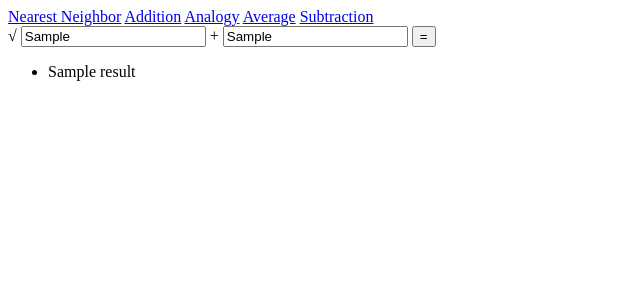
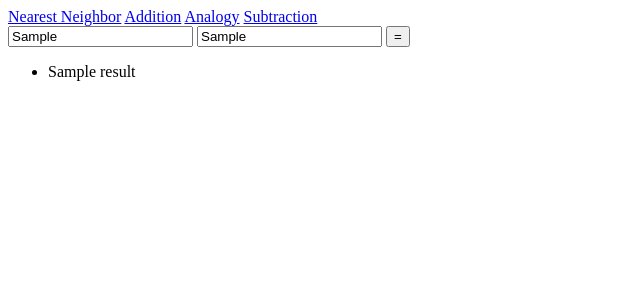
Before and after one commit to ryanhinkel/thesaurus, a Python web app: template thesaurus/templates/average.html in a window 1280 px wide. Shown: the top 300 px of the page, without its empty margins (0-640 px from the left). Run offline with Jinja, Linux system fonts and the light colour scheme; the template is opened without the code that fills it: most values are stand-ins (such as "Sample title", 1, 10 or a date in 2020).

```diff
--- a/thesaurus/templates/average.html
+++ b/thesaurus/templates/average.html
@@ -3,9 +3,7 @@
 {% block content %}
 
 <form method='GET'>
-  <span>&#8730;</span>
   <input value='{{ a }}' id='a' name='a' type='text' />
-  <span> + </span>
   <input value='{{ b }}' id='b' name='b' type='text' />
   <input type='submit' value='=' />
 </form>
--- a/thesaurus/templates/navigation.html
+++ b/thesaurus/templates/navigation.html
@@ -2,6 +2,5 @@
   <a href='/'>Nearest Neighbor</a>
   <a href='addition'>Addition</a>
   <a href='analogy'>Analogy</a>
-  <a href='average'>Average</a>
   <a href='subtraction'>Subtraction</a>
 </nav>
```
